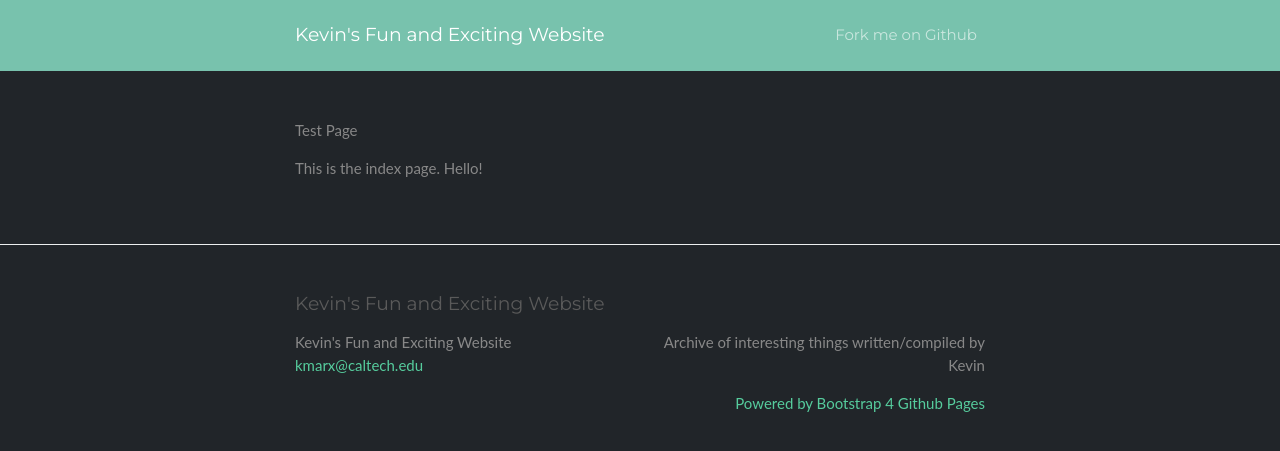
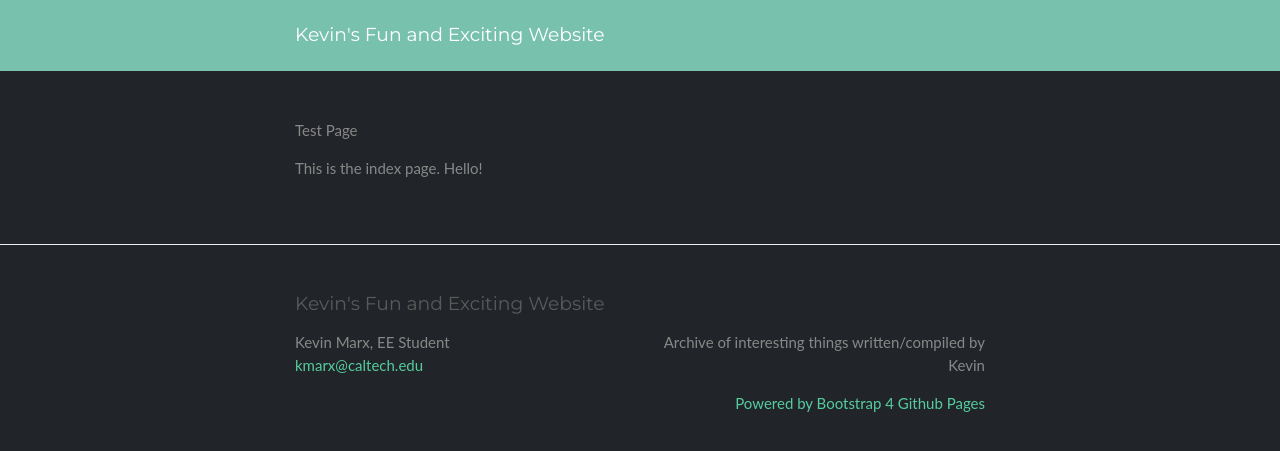
Before and after one commit to kmarx-kmarx-kmarx/kevin_website, a Jekyll site: the page built from index.md, in a window 1280 px wide. Shown: the top 451 px of the page. Built offline with Jekyll 4.4.1, drawn with Linux system fonts in a browser that asks for light colours; our own code applies the rules of GitHub Pages for plain Markdown files.

Commit message:
Changed header/footer

```diff
--- a/_config.yml
+++ b/_config.yml
@@ -14,12 +14,11 @@
 # You can create any custom variable you would like, and they will be accessible
 # in the templates via {{ site.myvariable }}.
 title: Kevin's Fun and Exciting Website
+author: Kevin Marx, EE Student
 email: "kmarx@caltech.edu"
 description: Archive of interesting things written/compiled by Kevin
 baseurl: "/" # the subpath of your site, e.g. /blog
 url: "http://kmarx-kmarx-kmarx.github.io" # the base hostname & protocol for your site, e.g. http://example.com
-#twitter_username: jekyllrb
-#github_username:  jekyll
 
 repository: "kmarx-kmarx-kmarx/kevin_website"
 
--- a/_includes/header.html
+++ b/_includes/header.html
@@ -17,9 +17,6 @@
           </li>
           {%- endif -%}
         {% endfor -%}
-        <li class="nav-item">
-          <a class="nav-link" href="{{ site.github.repository_url }}">Fork me on Github</a>
-        </li>
       </ul>
     </div>
   </div>
```
